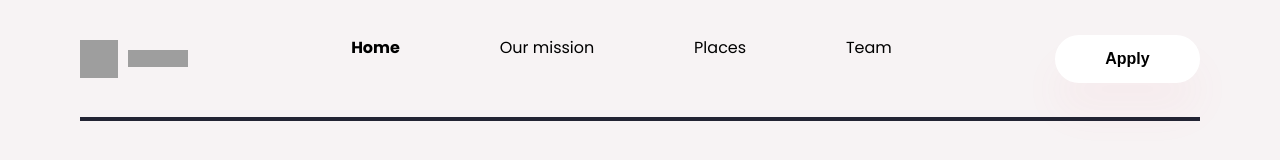
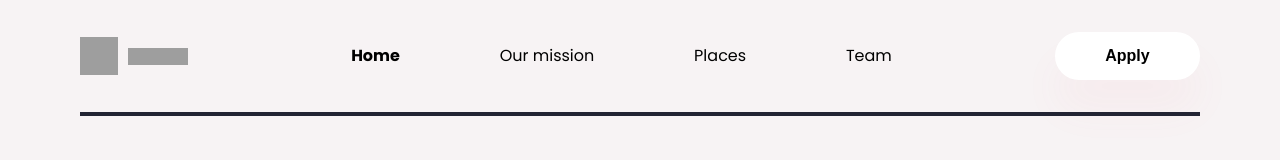
Before and after one commit to TimerRuner/nature_next, a Next.js app: page / in a window 1280 px wide. Shown: the top 160 px of the page. Built offline with nearby package versions, Linux system fonts and the light colour scheme; grey boxes are pictures that could not be loaded.

Commit message:
fix header menu

```diff
--- a/components/Header/Header.module.scss
+++ b/components/Header/Header.module.scss
@@ -88,8 +88,10 @@
         align-self: center;
         margin: 0 auto;
         height: 100%;
-        margin-bottom: 20px;
         overflow-y: auto;
+        @media all and (max-width: 992px) {
+            margin-bottom: 20px;
+        }
     }
     &__list {
         display: flex;
```
